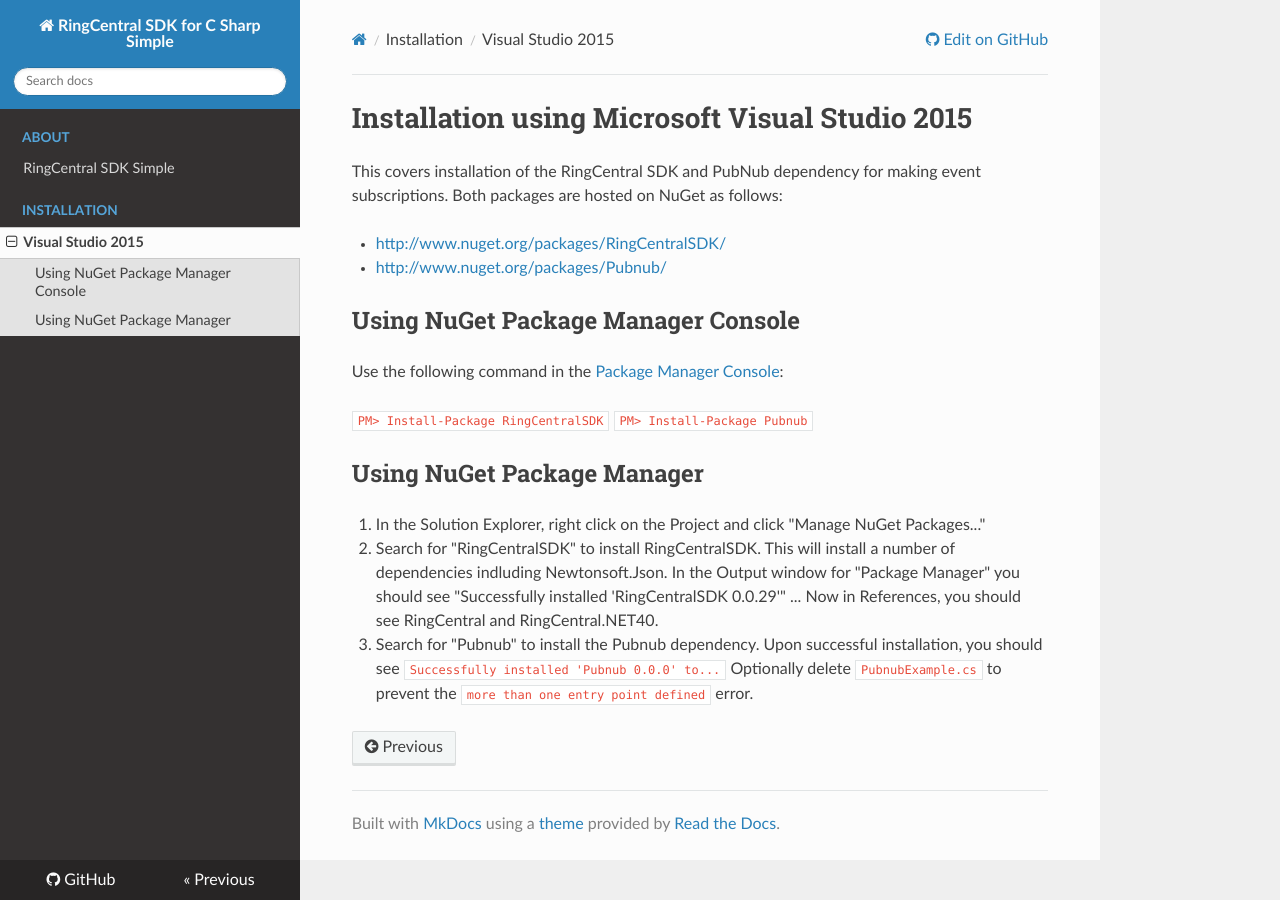
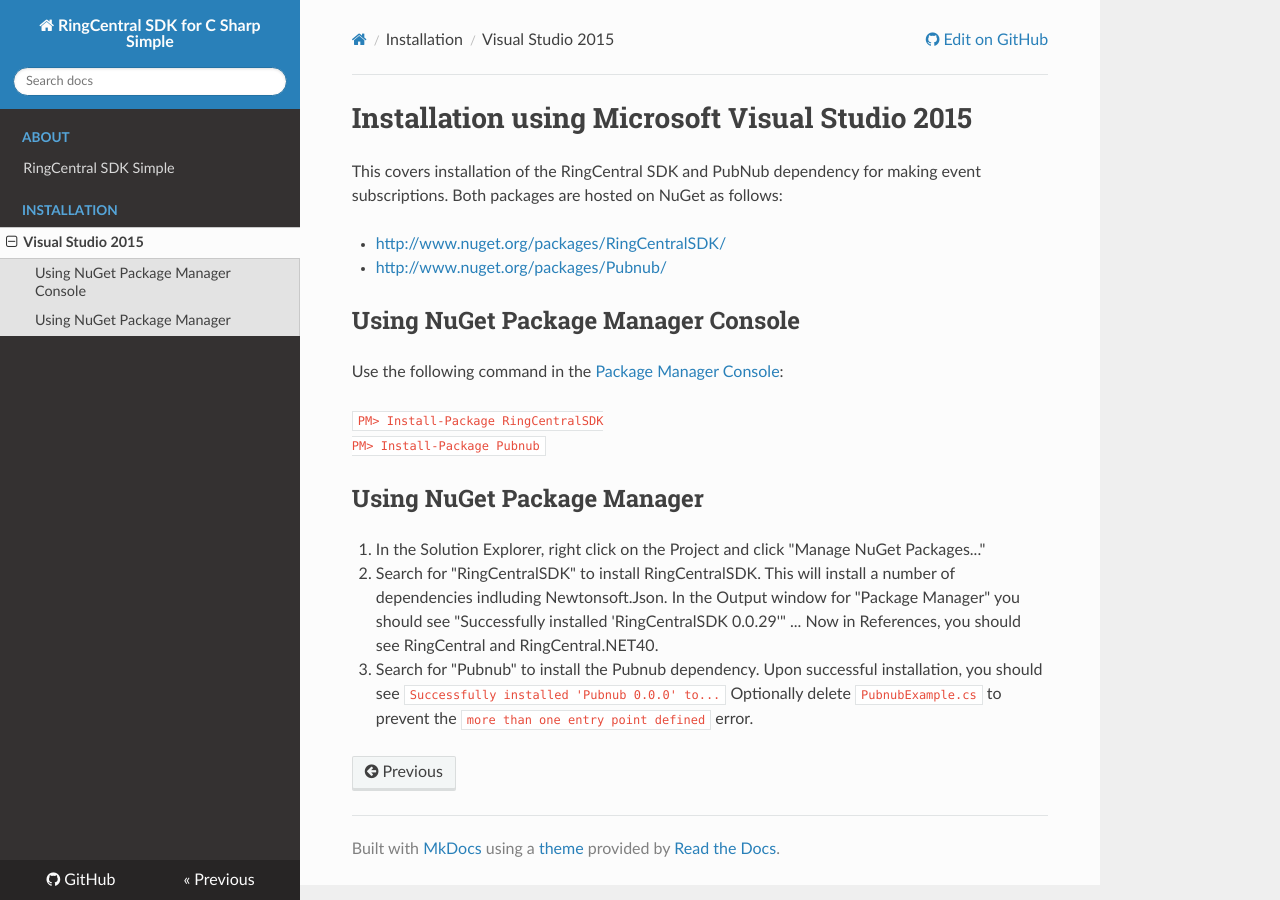
Before and after one commit to grokify/ringcentral-sdk-csharp-simple, an MkDocs documentation site: the page built from docs/installation/Visual-Studio-2015.md, in a window 1280 px wide. Built offline with MkDocs 1.6.1, drawn with Linux system fonts in a browser that asks for light colours; nearby versions of some CDN libraries; old or Windows-style settings are respelled for this version of MkDocs.

Commit message:
update mkdocs

```diff
--- a/docs/installation/Visual-Studio-2015.md
+++ b/docs/installation/Visual-Studio-2015.md
@@ -9,8 +9,8 @@ This covers installation of the RingCentral SDK and PubNub dependency for making
 
 Use the following command in the [Package Manager Console](http://docs.nuget.org/consume/package-manager-console):
 
-`PM> Install-Package RingCentralSDK`
-`PM> Install-Package Pubnub`
+`PM> Install-Package RingCentralSDK
+PM> Install-Package Pubnub`
 
 ## Using NuGet Package Manager
 
```
